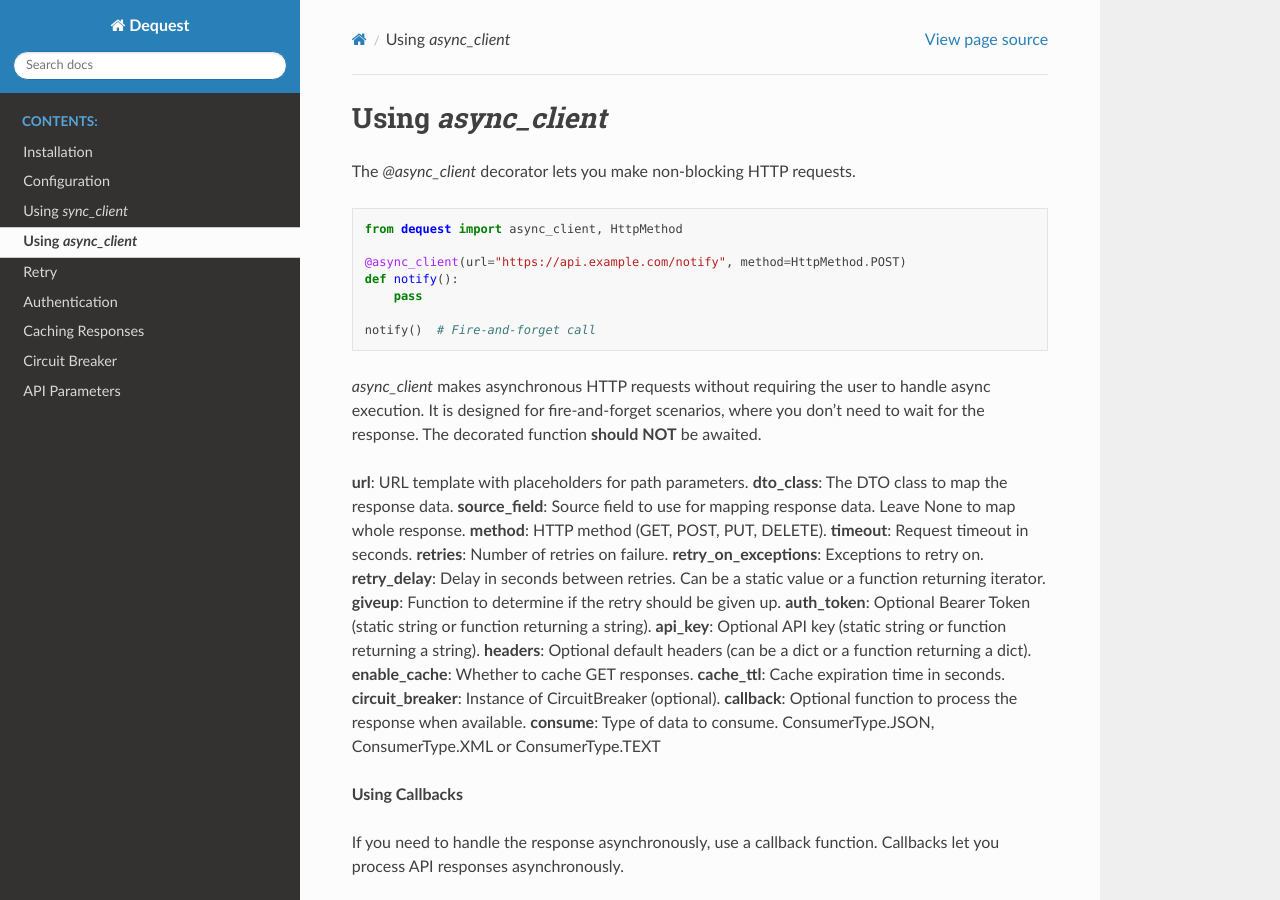
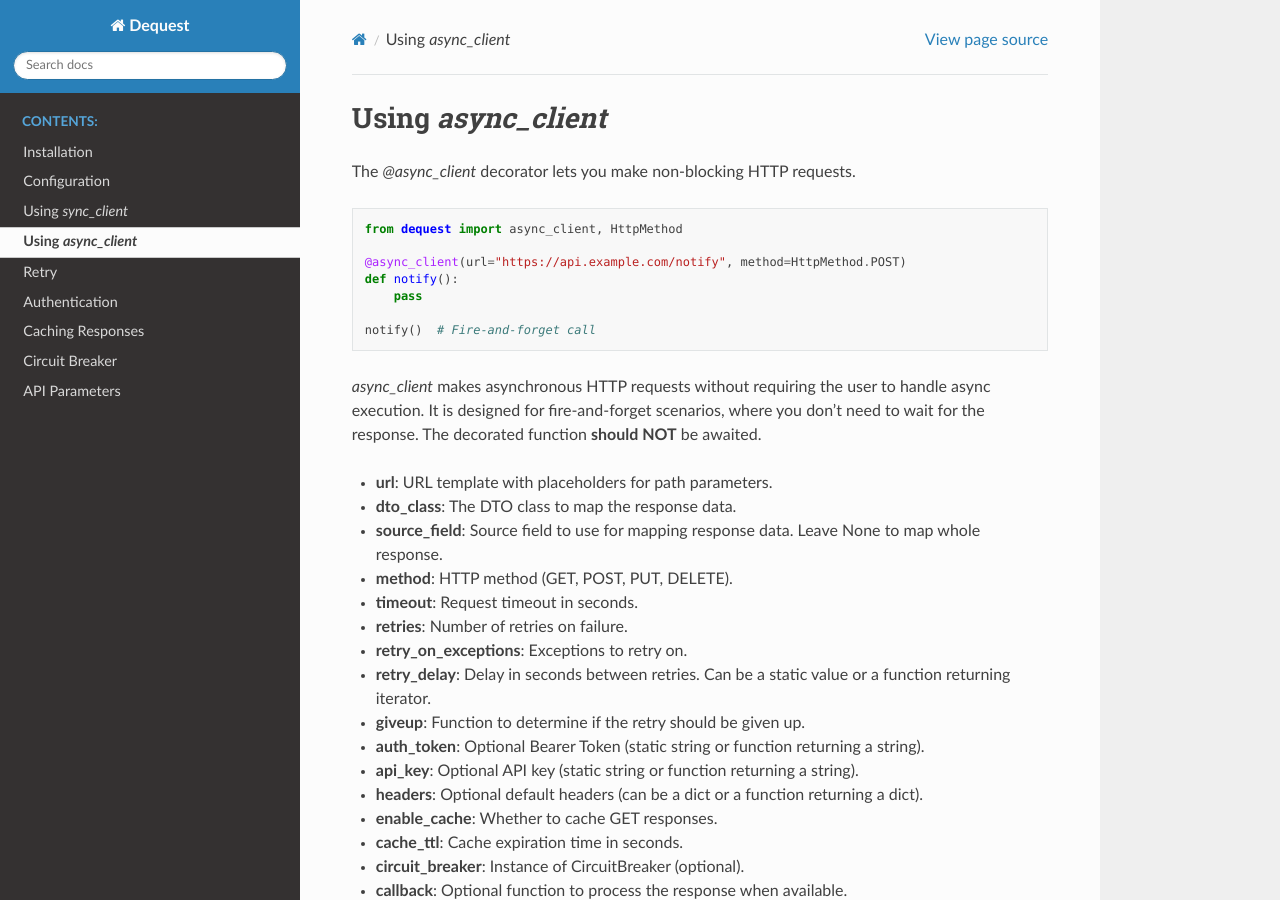
Before and after one commit to birddevelper/dequest-documentation, a Sphinx documentation site: the page built from docs/source/async_client.rst, in a window 1280 px wide and 900 px high. Built offline with Sphinx 7.4.7 and the Read the Docs theme 3.1.0, drawn with Linux system fonts in a browser that asks for light colours; pages that are not in the unit, such as notebooks, are missing from menus.

Commit message:
fix: resolve list items issue

```diff
--- a/docs/source/async_client.rst
+++ b/docs/source/async_client.rst
@@ -17,23 +17,23 @@ The `@async_client` decorator lets you make non-blocking HTTP requests.
 `async_client` makes asynchronous HTTP requests without requiring the user to handle async execution. It is designed for fire-and-forget scenarios, where you don't need to wait for the response.
 The decorated function **should NOT** be awaited.
 
-**url**: URL template with placeholders for path parameters.
-**dto_class**: The DTO class to map the response data.
-**source_field**: Source field to use for mapping response data. Leave None to map whole response.
-**method**: HTTP method (GET, POST, PUT, DELETE).
-**timeout**: Request timeout in seconds.
-**retries**: Number of retries on failure.
-**retry_on_exceptions**: Exceptions to retry on.
-**retry_delay**: Delay in seconds between retries. Can be a static value or a function returning iterator.
-**giveup**: Function to determine if the retry should be given up.
-**auth_token**: Optional Bearer Token (static string or function returning a string).
-**api_key**: Optional API key (static string or function returning a string).
-**headers**: Optional default headers (can be a dict or a function returning a dict).
-**enable_cache**: Whether to cache GET responses.
-**cache_ttl**: Cache expiration time in seconds.
-**circuit_breaker**: Instance of CircuitBreaker (optional).
-**callback**: Optional function to process the response when available.
-**consume**: Type of data to consume. ConsumerType.JSON, ConsumerType.XML or ConsumerType.TEXT
+- **url**: URL template with placeholders for path parameters.
+- **dto_class**: The DTO class to map the response data.
+- **source_field**: Source field to use for mapping response data. Leave None to map whole response.
+- **method**: HTTP method (GET, POST, PUT, DELETE).
+- **timeout**: Request timeout in seconds.
+- **retries**: Number of retries on failure.
+- **retry_on_exceptions**: Exceptions to retry on.
+- **retry_delay**: Delay in seconds between retries. Can be a static value or a function returning iterator.
+- **giveup**: Function to determine if the retry should be given up.
+- **auth_token**: Optional Bearer Token (static string or function returning a string).
+- **api_key**: Optional API key (static string or function returning a string).
+- **headers**: Optional default headers (can be a dict or a function returning a dict).
+- **enable_cache**: Whether to cache GET responses.
+- **cache_ttl**: Cache expiration time in seconds.
+- **circuit_breaker**: Instance of CircuitBreaker (optional).
+- **callback**: Optional function to process the response when available.
+- **consume**: Type of data to consume. ConsumerType.JSON, ConsumerType.XML or ConsumerType.TEXT
 
 
 
```
